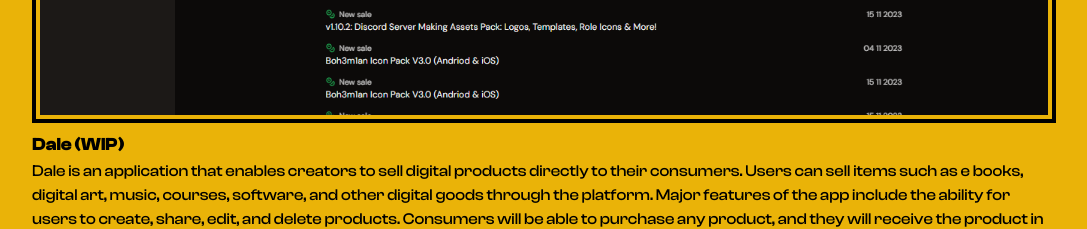
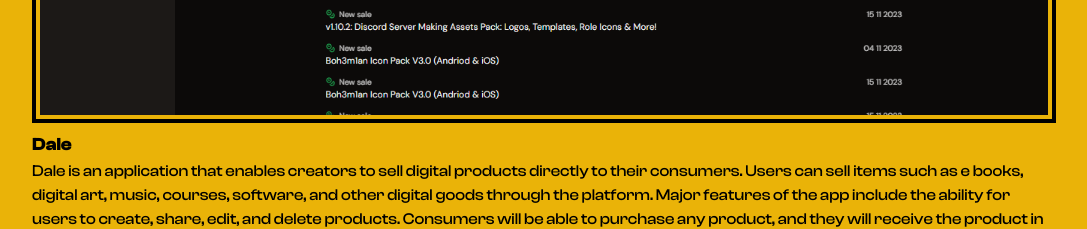
Before and after one commit to danielfayo/daniel-portfolio, a Next.js app: page / in a window 1280 px wide. Shown: the part 1080-1309 px from the top of the page, without its empty margins (96-1183 px from the left). Built offline with nearby package versions, Linux system fonts and the light colour scheme.

Commit message:
Updated Copy

```diff
--- a/src/components/Block.tsx
+++ b/src/components/Block.tsx
@@ -8,7 +8,7 @@ const Block: React.FC<BlockProps> = () => {
     <motion.div
       initial={{ y: 0 }}
       animate={{ y: "-100%" }}
-      transition={{ duration: 0.3 * 5 }}
+      transition={{ duration: 0.4 * 6 }}
       className="fixed z-20 flex h-full w-full"
     >
       {Array.from({ length: 5 }).map((_, index) => (
@@ -16,7 +16,7 @@ const Block: React.FC<BlockProps> = () => {
           key={index}
           initial={{ y: 0 }}
           animate={{ y: "-100%" }}
-          transition={{ duration: 0.3 * index+1 }}
+          transition={{ duration: 0.2 * index+1, delay: 0.1*index}}
           className="h-full w-1/5 bg-black"
         />
       ))}
--- a/src/content.ts
+++ b/src/content.ts
@@ -6,7 +6,7 @@ export const content = {
       github: "https://github.com/danielfayo/dale",
       live: "https://dale-one.vercel.app",
       image: "/photos/dale.png",
-      name: "Dale (WIP)",
+      name: "Dale",
       description:
         " Dale is an application that enables creators to sell digital products directly to their consumers. Users can sell items such as e books, digital art, music, courses, software, and other digital goods through the platform. Major features of the app include the ability for users to create, share, edit, and delete products. Consumers will be able to purchase any product, and they will receive the product in their email. NextJS and Firebase were the technologies used in this project.",
     },
```
